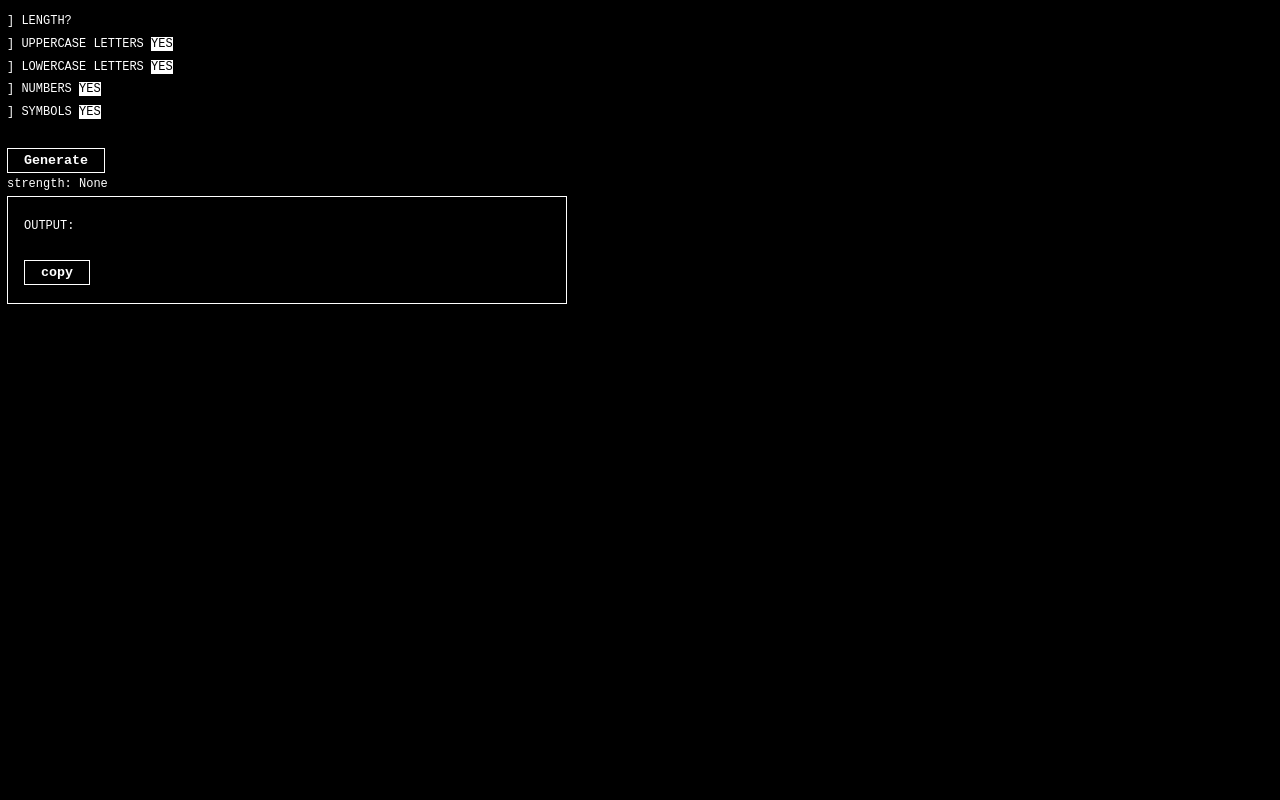
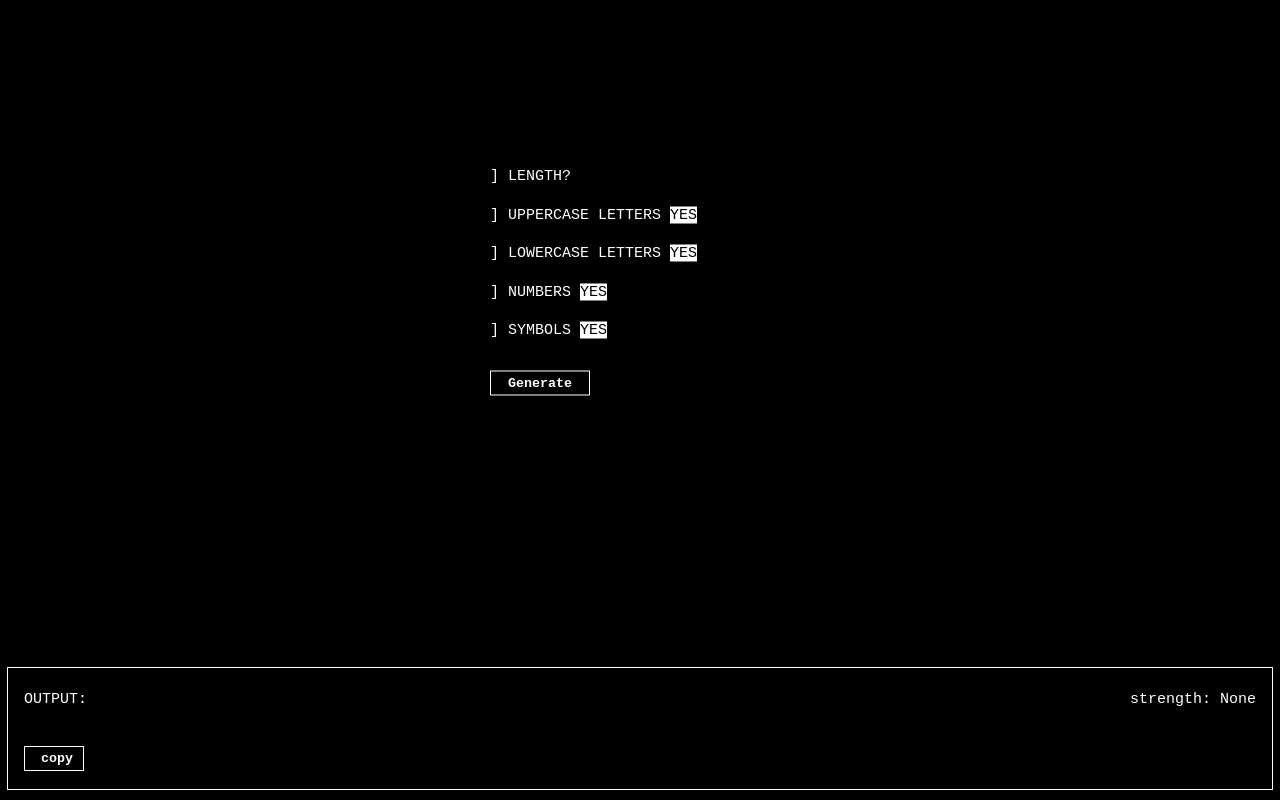
Before and after one commit to qutad/webpwdgen, a plain HTML site: page index.html in a window 1280 px wide. Drawn offline with Linux system fonts and the light colour scheme.

Commit message:
UI/UX updated

```diff
--- a/index.html
+++ b/index.html
@@ -9,6 +9,8 @@
 
 <body>
     <main class="terminal">
+
+            <div class="generator-panel">
                 <section class="options">
                     <label> ] LENGTH? <input type="text" id="length"></label>
                     <label> ] UPPERCASE LETTERS <input type="checkbox" id="uppercase" checked>
@@ -22,15 +24,18 @@
                 </section>
 
                 <button id="generate-btn">Generate</button>
+            </div>
 
+            <section class="output-box">
+                <div class="output-header">
+                    <p> OUTPUT:</p>
                     <div id="strength-btn">
                         strength: <span id="strength">None</span>
                     </div>
-
-            <section class="output-box">
-                <p> OUTPUT:</p>
+                </div>
                     <input type="text" id="password" readonly>
                     <button id="copy-btn">copy</button>
+
             </section>
     </main>
 
--- a/style.css
+++ b/style.css
@@ -14,13 +14,34 @@ body {
 }
 
 .terminal {
-    width: 575px;
-    min-height: 510px;
+    height: 100vh;
     padding: 10px 7px;
+    font-size: 15px;
+
+    display: flex;
+    flex-direction: column;
+}
+
+.generator-panel {
+    position: absolute;
+    width: 300px;
+    margin: 0 auto;
+    left: 50%;
+    top: 35%;
+    transform: translate(-50%, -50%);
 }
 
 .options {
+    display: flex;
+    flex-direction: column;
+    align-items: center;
+    gap: 10px;
+
     margin-bottom: 24px;
+}
+
+.options label{
+    width: 300px;
 }
 
 label {
@@ -50,12 +71,15 @@ input[type="checkbox"] {
 
 input[type="checkbox"] + span::before {
     content: "NO";
+    cursor: pointer;
+
 }
 
 input[type="checkbox"]:checked + span::before {
     content: "YES";
     color: #000;
     background: #fff;
+    cursor: pointer;
 }
 
 button {
@@ -73,13 +97,38 @@ button:hover {
     color: #000;
 }
 
+#generate-btn {
+    width: 100px;
+}
+
+#copy-btn {
+    width: 60px;
+    display: block;
+}
+
 .output-box {
-    width: 560px;
+    display: flex;
+    flex-direction: column;
+
+    width: 100%;
     min-height: 84px;
     border: 1px solid #fff;
     padding: 18px 16px;
+    margin-top: auto;
 }
+
+.output-header {
+    display: flex;
+    justify-content: space-between;
+    align-items: center;
+
+}
+
 
 #password {
     width: 100%;
+    display: block;
+
+    margin-top: auto;
+    margin-bottom: 3px;
 }
```
Lines whose indentation alone changed are shown as unchanged.
